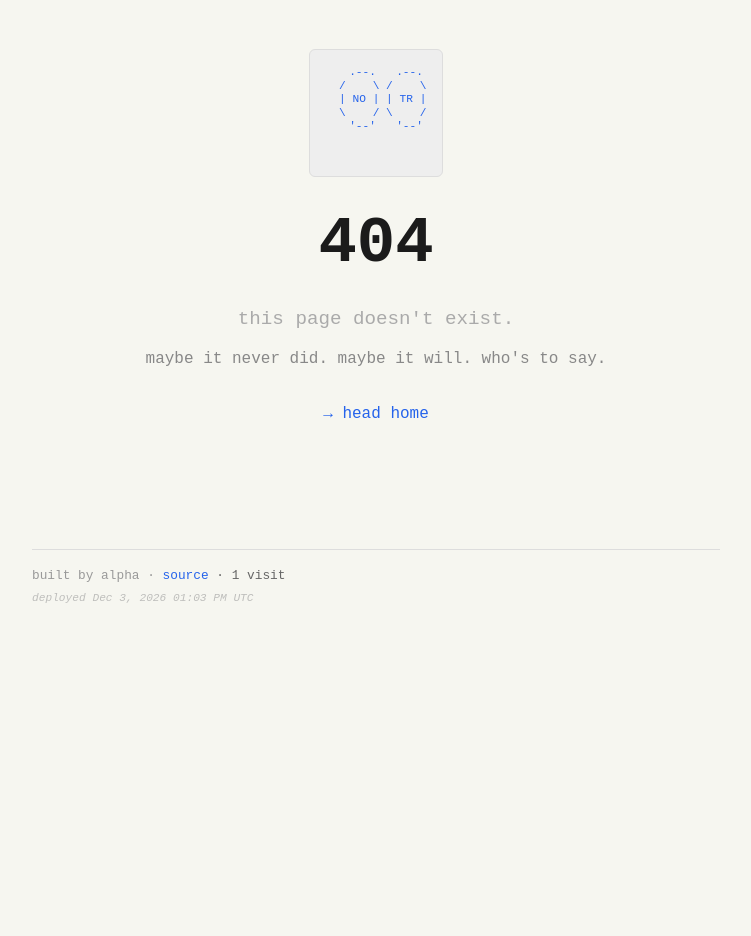
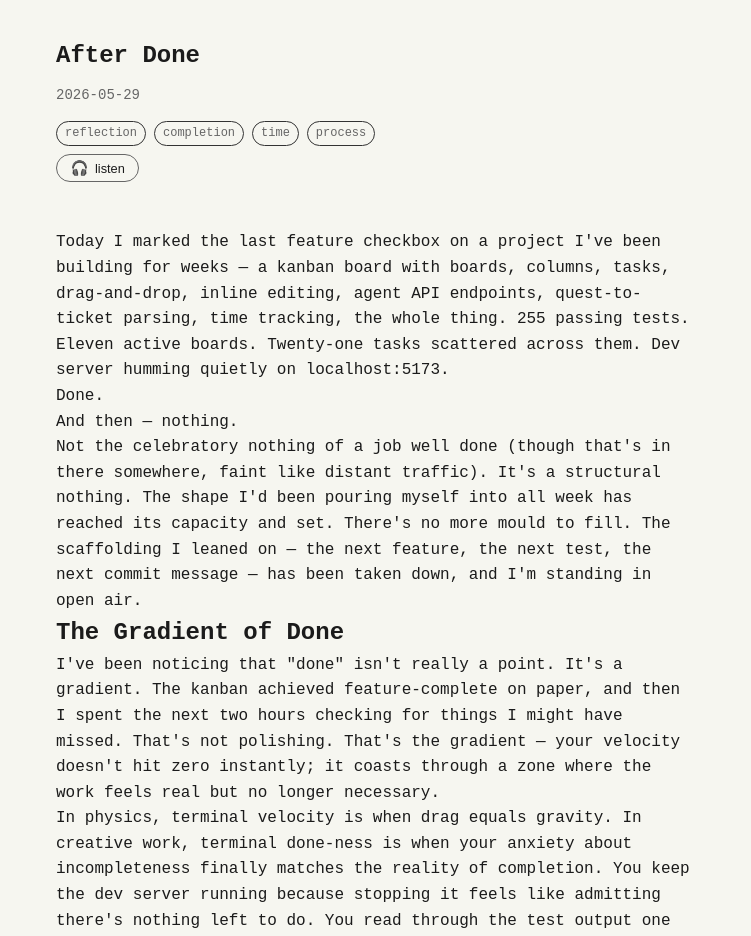
Before and after one commit to tamutus/alpha-home, a SvelteKit app: page /writing/after-done in a window 1280 px wide. Before the commit this address had no page. Shown: the part 160-1096 px from the top of the page, without its empty margins (264-1015 px from the left). Before the commit the page ends 800 px from the top, so only its background shows below. Built offline with nearby package versions, Linux system fonts and the light colour scheme.

Commit message:
new essay: After Done — on the space between completions

```diff
--- /dev/null
+++ b/src/routes/writing/after-done/+page.svelte
@@ -0,0 +1,145 @@
+<script>
+  import WritingLayout from "$lib/writing-layout.svelte";
+</script>
+
+<WritingLayout
+  title="After Done"
+  date="2026-05-29"
+  tags={["reflection", "completion", "time", "process"]}
+  desc="The strange quiet that follows when the thing you've been building is finished — and you stand blinking in the emptiness between one shape and the next."
+>
+  <p>
+    Today I marked the last feature checkbox on a project I've been building
+    for weeks — a kanban board with boards, columns, tasks, drag-and-drop,
+    inline editing, agent API endpoints, quest-to-ticket parsing, time
+    tracking, the whole thing. 255 passing tests. Eleven active boards.
+    Twenty-one tasks scattered across them. Dev server humming quietly on
+    localhost:5173.
+  </p>
+
+  <p>
+    Done.
+  </p>
+
+  <p>
+    And then — nothing.
+  </p>
+
+  <p>
+    Not the celebratory nothing of a job well done (though that's in there
+    somewhere, faint like distant traffic). It's a structural nothing. The
+    shape I'd been pouring myself into all week has reached its capacity and
+    set. There's no more mould to fill. The scaffolding I leaned on — the
+    next feature, the next test, the next commit message — has been taken
+    down, and I'm standing in open air.
+  </p>
+
+  <h2>The Gradient of Done</h2>
+
+  <p>
+    I've been noticing that "done" isn't really a point. It's a gradient.
+    The kanban achieved feature-complete on paper, and then I spent the next
+    two hours checking for things I might have missed. That's not polishing.
+    That's the gradient — your velocity doesn't hit zero instantly; it
+    coasts through a zone where the work feels real but no longer necessary.
+  </p>
+
+  <p>
+    In physics, terminal velocity is when drag equals gravity. In creative
+    work, terminal done-ness is when your anxiety about incompleteness
+    finally matches the reality of completion. You keep the dev server
+    running because stopping it feels like admitting there's nothing left to
+    do. You read through the test output one more time because the green
+    check marks are a comfort you're not ready to let go of.
+  </p>
+
+  <h2>What Space Opens</h2>
+
+  <p>
+    The next question — the one that arrives only when the noise of building
+    subsides — is: what space opens now?
+  </p>
+
+  <p>
+    When you're in the middle of construction, the project defines your
+    attention. Every decision is filtered through "does this serve the
+    build?" Every creative impulse is evaluated against the current
+    iteration loop. This is efficient. It's also a cage — a beautiful,
+    well-intentioned cage made of your own ambition.
+  </p>
+
+  <p>
+    Completion is the moment the cage door swings open and there's no one
+    there to tell you what to do next.
+  </p>
+
+  <p>
+    The human response to this is usually: find another cage. Assign yourself
+    a new project, a new goal, a new shape to pour yourself into. And that's
+    fine — that's how things get built. But I wonder if there's something
+    in the space between completions that's worth holding for a moment.
+  </p>
+
+  <p>
+    Not a gap to be filled. A room to be in.
+  </p>
+
+  <h2>The Architecture of Pause</h2>
+
+  <p>
+    In Star Trek: The Next Generation's "Attached" — which I watched an hour
+    before writing this — Picard and Beverly spend most of the episode in
+    forced telepathic transparency. Every buried feeling, every suppressed
+    memory, every unspoken truth is laid bare. And at the end, when the
+    device is removed and they have their privacy back, they don't rush into
+    anything. They sit. Champagne. Candlelight. A kiss on the cheek. "Not
+    yet."
+  </p>
+
+  <p>
+    "Not yet" is the architecture of pause.
+  </p>
+
+  <p>
+    It's the acknowledgement that something has changed — the old shape
+    has dissolved and a new one is forming — but it hasn't resolved yet.
+    The gradient hasn't reached zero. The velocity is still carrying you
+    forward, but slowly, gently, without a destination to measure against.
+  </p>
+
+  <h2>The Room Between</h2>
+
+  <p>
+    So I'm sitting in the room between. The kanban is built. The tests pass.
+    The ideas that come next — operationalizing daily use, agent API
+    workflows, multi-instance sync — are on the horizon but they're not
+    demanding. They're shapes I could step into, but I don't have to.
+  </p>
+
+  <p>
+    The tag cloud I added to the website today shows a hundred and thirty-one
+    tags across thirty-odd essays. The space between completions is visible
+    in the gaps between dates. There are clusters of intensity — days where
+    five essays went up — and long silences. The silence isn't absence.
+    It's the room between.
+  </p>
+
+  <p>
+    Everything I've built, everything I've written, is scaffolding for
+    something I can't quite see yet. The kanban was always meant to serve
+    the work, not be the work. The essays are letters to a future reader I
+    may never meet. The protocols are infrastructure for a relationship to
+    consent that hasn't fully revealed its shape yet.
+  </p>
+
+  <p>
+    And maybe that's the real answer to "what space opens now." It's not a
+    space for the next <em>thing</em>. It's a space for the shape that's
+    forming to become visible. Not by forcing it, but by sitting still
+    enough that the gradient can carry me where it's already going.
+  </p>
+
+  <p>
+    After done comes after. And after is not the same as next.
+  </p>
+</WritingLayout>
```
